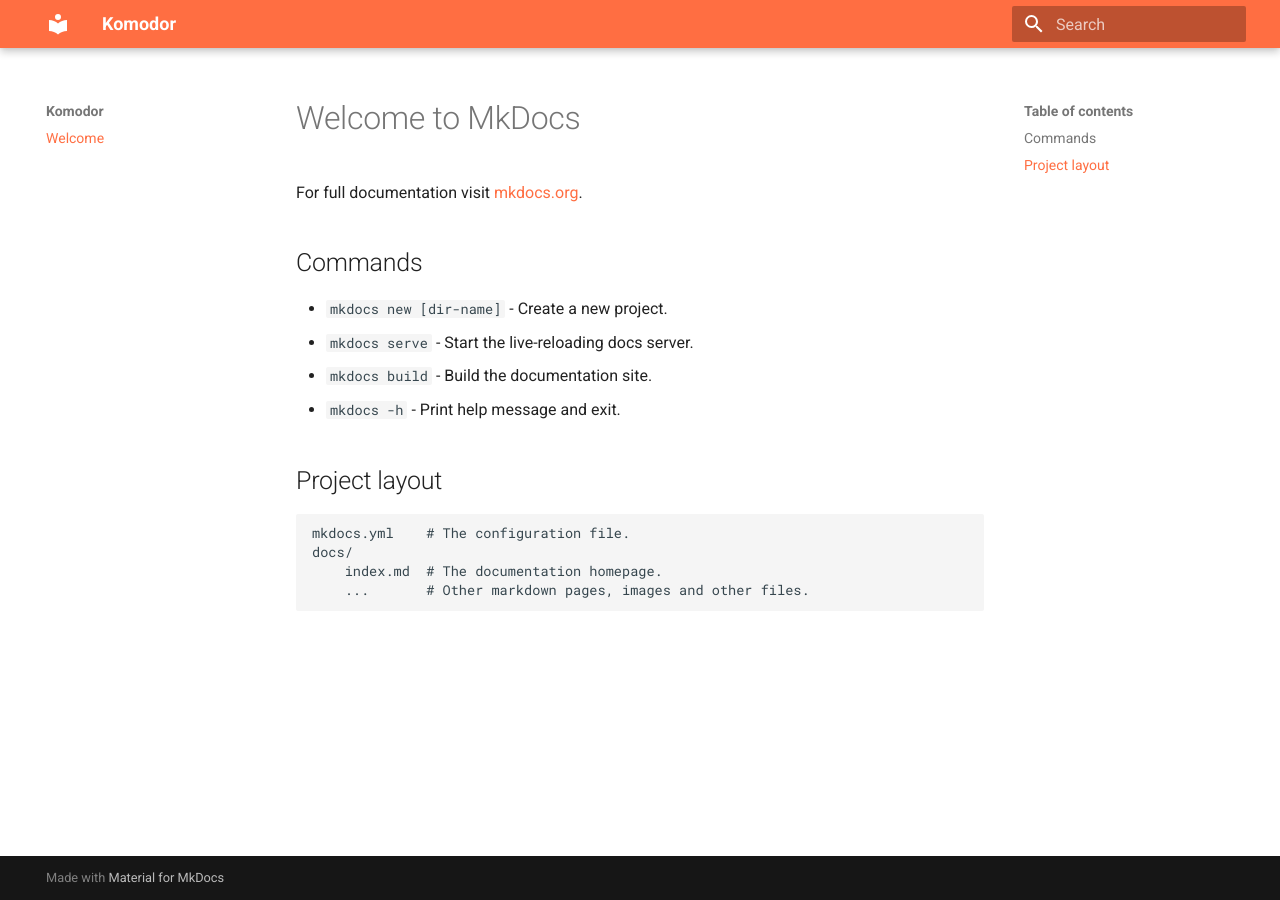
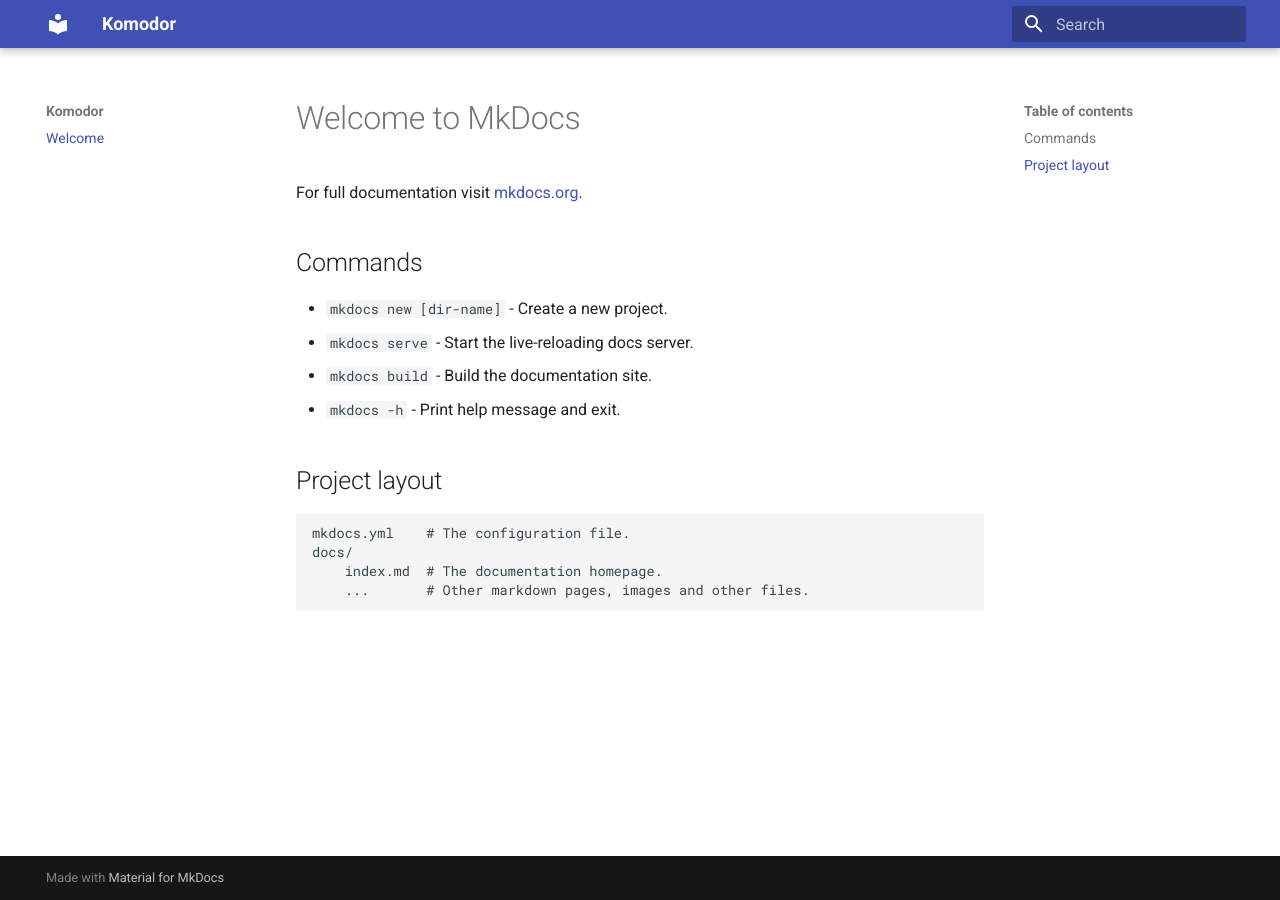
Before and after one commit to komodorio/docs, an MkDocs documentation site: the page built from docs/index.md, in a window 1280 px wide. Built offline with MkDocs 1.6.1 and Material for MkDocs 9.7.7, drawn with Linux system fonts in a browser that asks for light colours.

Commit message:
feat: change deafult color

```diff
--- a/mkdocs.yml
+++ b/mkdocs.yml
@@ -5,7 +5,7 @@
 theme:
   name: material
   palette:
-    primary: deep orange
+    primary: indigo
 markdown_extensions:
 - codehilite
 - admonition
```
